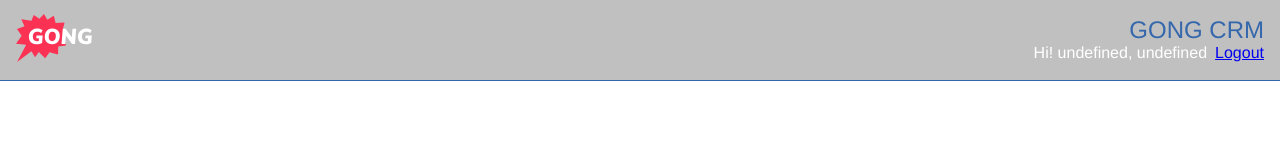
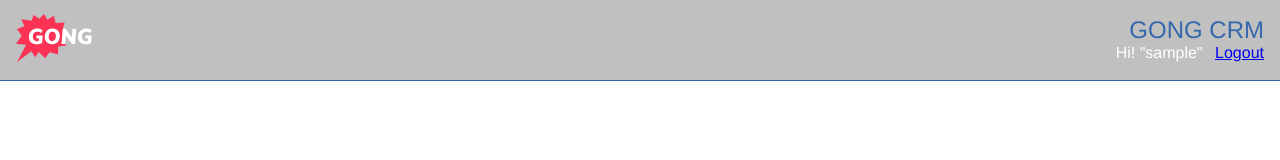
Before and after one commit to alelase/gong-crm, a Vue app: page /login in a window 1280 px wide. Shown: the top 160 px of the page. Built offline with nearby package versions, Linux system fonts and the light colour scheme; sample sign-in values are in the browser's storage.

Commit message:
save state for full name on menu

```diff
--- a/src/components/Header.vue
+++ b/src/components/Header.vue
@@ -4,7 +4,7 @@
         <div class="menu">
             <div class="title">GONG CRM</div>
             <div v-show="authenticated">
-                <span class="logged-user">Hi! {{userFullName}}</span>
+                <span class="logged-user">Hi! {{userFullName}} {{this.loggedUser().firstName}}</span>
                 <!--<span class="link" @click="logout()">Logout</span>-->
                 <router-link v-bind:to="'login'" @click.native="logout">Logout</router-link>
             </div>
@@ -40,7 +40,8 @@
            },
             userFullName() {
                const fullName = this.loggedUser();
-               return `${fullName.firstName}, ${fullName.lastName}`;
+               return fullName;
+               //return `${fullName.firstName}, ${fullName.lastName}`;
             },
         },
     }
--- a/src/store.js
+++ b/src/store.js
@@ -19,7 +19,7 @@ export default new Vuex.Store({
         token: localStorage.getItem('user-token') || '',
         status: '',
         loggedId: '',
-        loggedUser: '',
+        loggedUser: localStorage.getItem('user-name') || '',//JSON.parse(window.localStorage.getItem('user-name') || '{}'),
     },
     getters: {
         isAuthenticated: state => !!state.token,
@@ -47,16 +47,12 @@ export default new Vuex.Store({
                                    return { id: user[1].id, firstName: user[1].firstName, lastName: user[1].lastName, email: user[1].email };
                                });
 
-                               console.log("users usersArray", usersArray);
-                               //console.log("users", users);
-                               state.loggedUser = usersArray.find(user=>user.id === userId);
-
-                               console.log("state.loggedUser", state.loggedUser);
+                               const loggedUserObj = usersArray.find(user=>user.id === userId);
+                               state.loggedUser = `${loggedUserObj.firstName}, ${loggedUserObj.lastName}`;
+                               localStorage.setItem('user-name', state.loggedUser);
                            }
                        );
 
-                       // const users = data.getUsers();
-                       // console.log("users", users);
 
                    } else {
                        commit(AUTH_ERROR, 'error');
```
